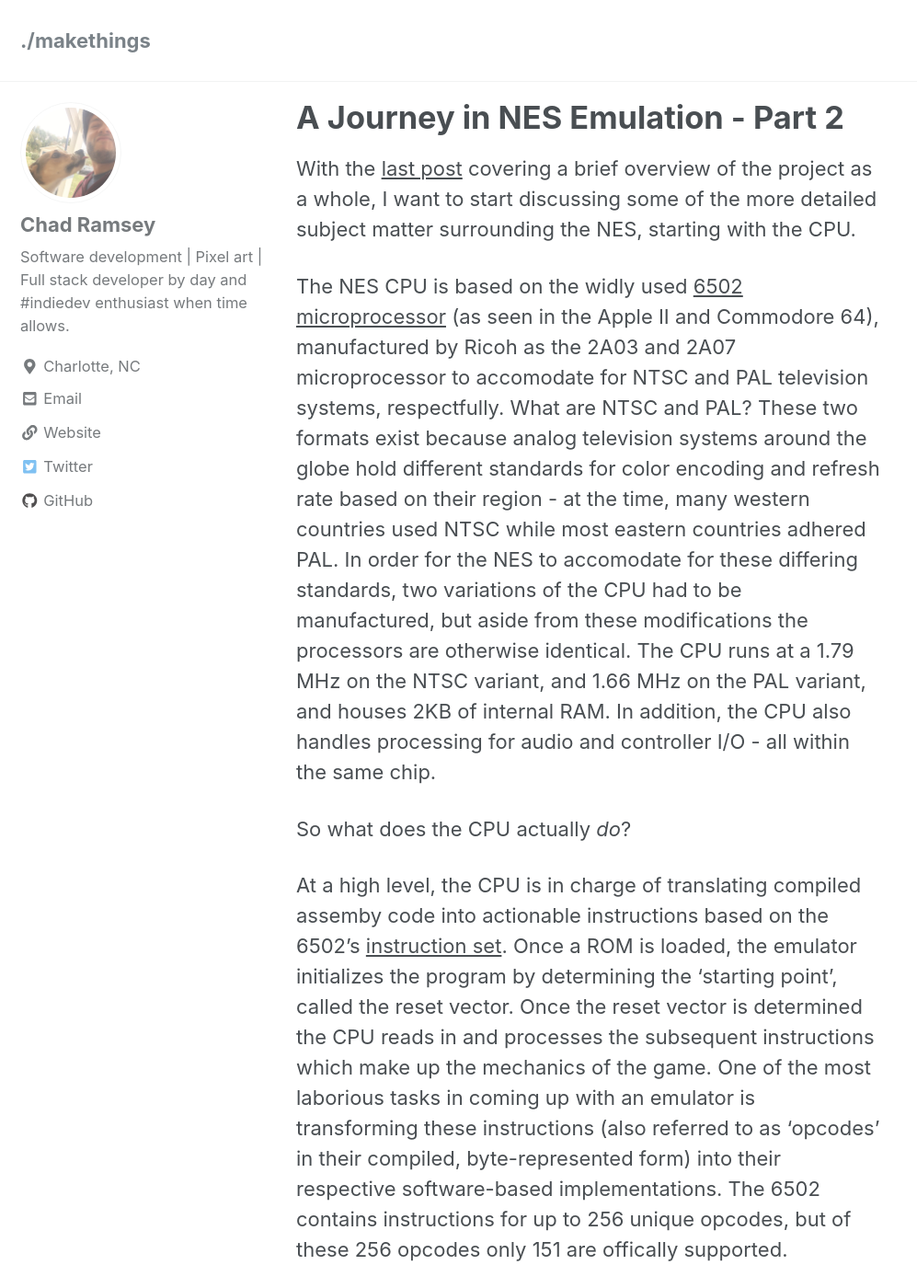
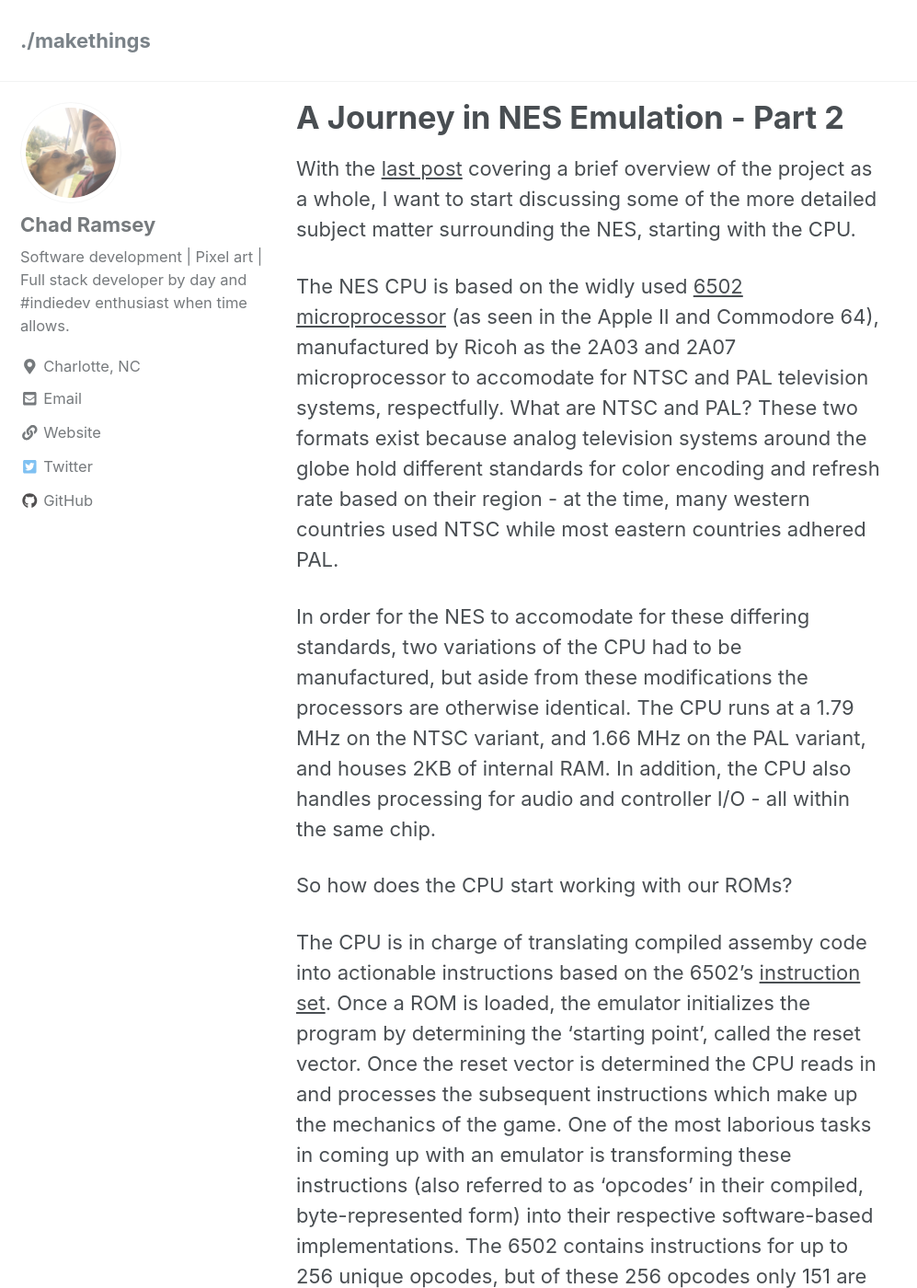
Before and after one commit to chadramsey/chadramsey.github.io, a Jekyll site: the page built from _posts/2018-12-23-nes-emulation-three.md, in a window 1280 px wide and 1400 px high. Shown: the whole window at 92% size, without its empty margins (0-997 px from the left). Built offline with Jekyll 4.4.1, drawn with Linux system fonts in a browser that asks for light colours; cached includes are drawn as plain includes; nearby versions of some CDN libraries; some of the changed text lies outside the part shown.

Commit message:
Adding NES emulation two with image

```diff
--- a/_posts/2018-12-23-nes-emulation-three.md
+++ b/_posts/2018-12-23-nes-emulation-three.md
@@ -6,11 +6,13 @@
 
 With the [last post](https://chadramsey.github.io/nes-emulation-two/) covering a brief overview of the project as a whole, I want to start discussing some of the more detailed subject matter surrounding the NES, starting with the CPU.
 
-The NES CPU is based on the widly used [6502 microprocessor](https://en.wikipedia.org/wiki/MOS_Technology_6502) (as seen in the Apple II and Commodore 64), manufactured by Ricoh as the 2A03 and 2A07 microprocessor to accomodate for NTSC and PAL television systems, respectfully. What are NTSC and PAL? These two formats exist because analog television systems around the globe hold different standards for color encoding and refresh rate based on their region - at the time, many western countries used NTSC while most eastern countries adhered PAL. In order for the NES to accomodate for these differing standards, two variations of the CPU had to be manufactured, but aside from these modifications the processors are otherwise identical. The CPU runs at a 1.79 MHz on the NTSC variant, and 1.66 MHz on the PAL variant, and houses 2KB of internal RAM. In addition, the CPU also handles processing for audio and controller I/O - all within the same chip.
+The NES CPU is based on the widly used [6502 microprocessor](https://en.wikipedia.org/wiki/MOS_Technology_6502) (as seen in the Apple II and Commodore 64), manufactured by Ricoh as the 2A03 and 2A07 microprocessor to accomodate for NTSC and PAL television systems, respectfully. What are NTSC and PAL? These two formats exist because analog television systems around the globe hold different standards for color encoding and refresh rate based on their region - at the time, many western countries used NTSC while most eastern countries adhered PAL.
 
-So what does the CPU actually *do*?
+In order for the NES to accomodate for these differing standards, two variations of the CPU had to be manufactured, but aside from these modifications the processors are otherwise identical. The CPU runs at a 1.79 MHz on the NTSC variant, and 1.66 MHz on the PAL variant, and houses 2KB of internal RAM. In addition, the CPU also handles processing for audio and controller I/O - all within the same chip.
 
-At a high level, the CPU is in charge of translating compiled assemby code into actionable instructions based on the 6502's [instruction set](http://obelisk.me.uk/6502/reference.html). Once a ROM is loaded, the emulator initializes the program by determining the 'starting point', called the reset vector. Once the reset vector is determined the CPU reads in and processes the subsequent instructions which make up the mechanics of the game. One of the most laborious tasks in coming up with an emulator is transforming these instructions (also referred to as 'opcodes' in their compiled, byte-represented form) into their respective software-based implementations. The 6502 contains instructions for up to 256 unique opcodes, but of these 256 opcodes only 151 are offically supported.
+So how does the CPU start working with our ROMs?
+
+The CPU is in charge of translating compiled assemby code into actionable instructions based on the 6502's [instruction set](http://obelisk.me.uk/6502/reference.html). Once a ROM is loaded, the emulator initializes the program by determining the 'starting point', called the reset vector. Once the reset vector is determined the CPU reads in and processes the subsequent instructions which make up the mechanics of the game. One of the most laborious tasks in coming up with an emulator is transforming these instructions (also referred to as 'opcodes' in their compiled, byte-represented form) into their respective software-based implementations. The 6502 contains instructions for up to 256 unique opcodes, but of these 256 opcodes only 151 are offically supported.
 
 A string of opcode translations might look something like this:
 
@@ -34,18 +36,17 @@
 
 You'll notice that 'cycles' are called out in this example as well. Keeping track of CPU cycle counts becomes directly relevant during synchronization with the PPU. which I plan on discussing in a future post. For now it's worth calling out that the PPU operates at 3 times the frquency of the CPU, so managing the timing between the two becomes crucial.
 
-Finally, I want to touch on some of the core components of the CPU memory map. While the CPU on the NES only utilizes 2KB of RAM, it turns out the 6502 can actually reference up to 64KB of memory. So what is going on with the rest of that space? The remaining address space is used for PPU, APU, and I/O registers, as well as cartridge space for handling program ROM/RAM and mappers. Even then, segments of CPU and PPU address space are mirrored on the NES, presumably to save on the cost it would have otherwise taken to physically account for the unused address space outside of what was designated. A visual representation of how this address space is allocated would look something like this (credit to [NintendoAge](http://nintendoage.com/forum/messageview.cfm?catid=22&threadid=4291):
+Since we're on the subject of discussing how the CPU operates, I want to also address on some of the core components of the CPU memory map. While the CPU on the NES only utilizes 2KB of RAM, it turns out the 6502 can actually reference up to 64KB of memory. So what is going on with the rest of that space? The remaining address space is used for PPU, APU, and I/O registers, as well as cartridge space for handling program ROM/RAM and mappers. Even then, segments of CPU and PPU address space are mirrored on the NES, presumably to save on the cost it would have otherwise taken to physically account for the unused address space outside of what was designated. A visual representation of how this address space is allocated would look something like this (credit to [NintendoAge](http://nintendoage.com/forum/messageview.cfm?catid=22&threadid=4291)):
 
 ![](https://chadramsey.github.io/assets/images/2018/nes-emu-three.png){: .center-image }
 *"A visual representation of NES CPU address space."*
 
 A well documented breakdown of how this address space is mapped can be found at the [nesdev Wiki](https://wiki.nesdev.com/w/index.php/CPU_memory_map).
 
-There are a mind boggling number details surrounding the CPU, and this post only scratches the surface. Fortunally, [the nesdev Wiki](https://wiki.nesdev.com/w/index.php/CPU#Sections) covers all of this information in painstaking detail.
+There are a mind boggling number details surrounding the CPU, and this post only scratches the surface regarding some of the basics. Fortunally, [the nesdev Wiki](https://wiki.nesdev.com/w/index.php/CPU#Sections) covers all of this information in painstaking detail.
 
 Next up I plan on discussing how the CPU and PPU work together to display graphics to the screen.
 
 kNES can be found [on my GitHub page](https://github.com/chadramsey/knes).
 This emulator is very much still in its infancy and published primarily to
 get the ball rolling on documentation and community support.
-Feedback is certainly welcome!
```
Also changed, not shown: _posts/2018-12-08-nes-emulation-two.md (+0 -1 lines).
